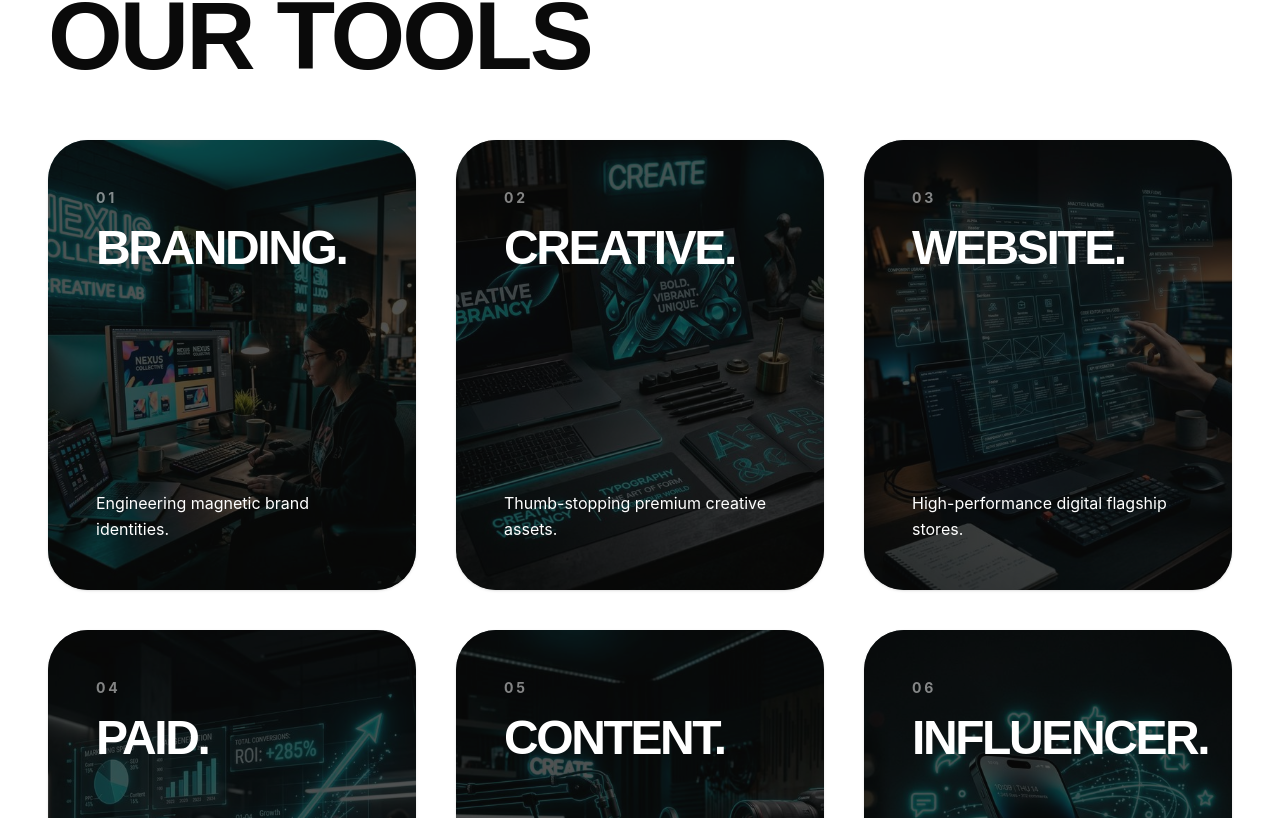
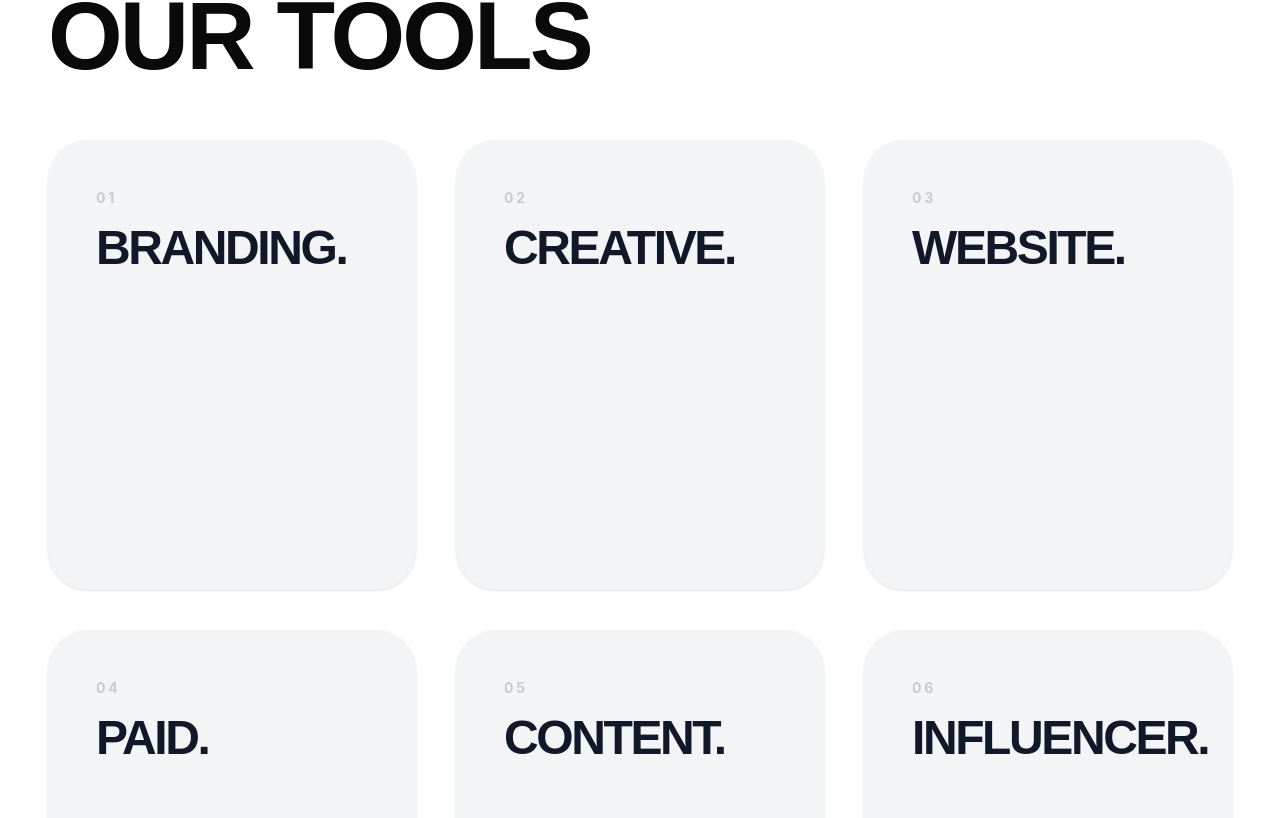
Before and after one commit to anandakrishnan2000-creator/paradx-new-website, a React (Vite) app: page / in a window 1280 px wide. Shown: the part 982-1800 px from the top of the page. Built offline with nearby package versions, Linux system fonts and the light colour scheme.

Commit message:
updated website

```diff
--- a/src/components/CaseStudies.tsx
+++ b/src/components/CaseStudies.tsx
@@ -1,4 +1,5 @@
 import { motion } from 'framer-motion';
+import { useState, useEffect } from 'react';
 import { ArrowDown } from 'lucide-react';
 
 import logo1 from '../assets/clients/ISAFE INTERNATIONAL.png';
@@ -42,6 +43,14 @@ const caseStudies = [
 ];
 
 export const CaseStudies = ({ setActivePage }: { setActivePage?: (page: string, targetId?: string, clientId?: string) => void }) => {
+  const [isMobile, setIsMobile] = useState(false);
+  useEffect(() => {
+    const checkMobile = () => setIsMobile(window.innerWidth < 768);
+    checkMobile();
+    window.addEventListener('resize', checkMobile);
+    return () => window.removeEventListener('resize', checkMobile);
+  }, []);
+
   return (
     <div className="bg-brand-dark min-h-screen text-brand-light relative z-10">
       {/* Hero Section */}
@@ -108,7 +117,7 @@ export const CaseStudies = ({ setActivePage }: { setActivePage?: (page: string,
               <motion.div
                 initial="initial"
                 whileHover="hover"
-                whileInView="hover"
+                whileInView={isMobile ? "hover" : undefined}
                 viewport={{ margin: "-20% 0px -20% 0px", once: false, amount: 0.4 }}
                 className="relative overflow-hidden rounded-[2.5rem] bg-gray-50 h-[280px] md:h-[320px] flex items-center justify-center border border-gray-200 shadow-sm transition-all duration-700"
               >
--- a/src/components/HomeServices.tsx
+++ b/src/components/HomeServices.tsx
@@ -1,4 +1,5 @@
 import { motion } from 'framer-motion';
+import { useState, useEffect } from 'react';
 
 const services = [
   {
@@ -34,6 +35,14 @@ const services = [
 ];
 
 export const HomeServices = ({ setActivePage }: { setActivePage?: (page: string, targetId?: string) => void }) => {
+  const [isMobile, setIsMobile] = useState(false);
+  useEffect(() => {
+    const checkMobile = () => setIsMobile(window.innerWidth < 768);
+    checkMobile();
+    window.addEventListener('resize', checkMobile);
+    return () => window.removeEventListener('resize', checkMobile);
+  }, []);
+
   return (
     <section className="bg-white py-24 md:py-32 px-6 md:px-12 text-brand-dark">
       <div className="max-w-[1400px] mx-auto">
@@ -48,7 +57,7 @@ export const HomeServices = ({ setActivePage }: { setActivePage?: (page: string,
               className="bg-gray-100 rounded-[2.5rem] p-8 md:p-12 relative overflow-hidden h-[450px] shadow-sm hover:shadow-2xl transition-shadow duration-500"
               initial="initial"
               whileHover="hover"
-              whileInView="hover"
+              whileInView={isMobile ? "hover" : undefined}
               viewport={{ margin: "-20% 0px -20% 0px", once: false, amount: 0.4 }}
             >
               {/* Bulletproof Native Click Overlay */}
```
